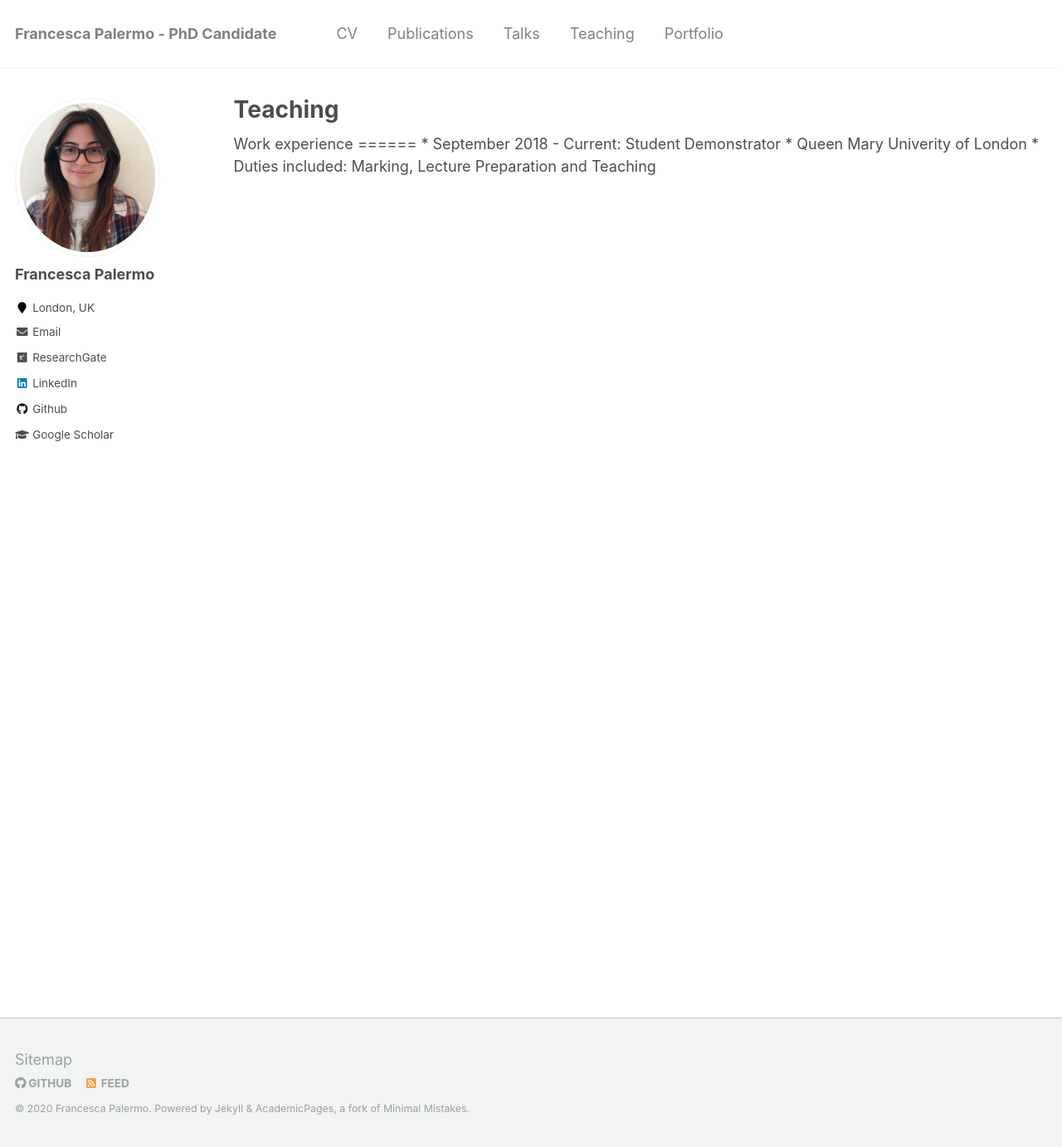
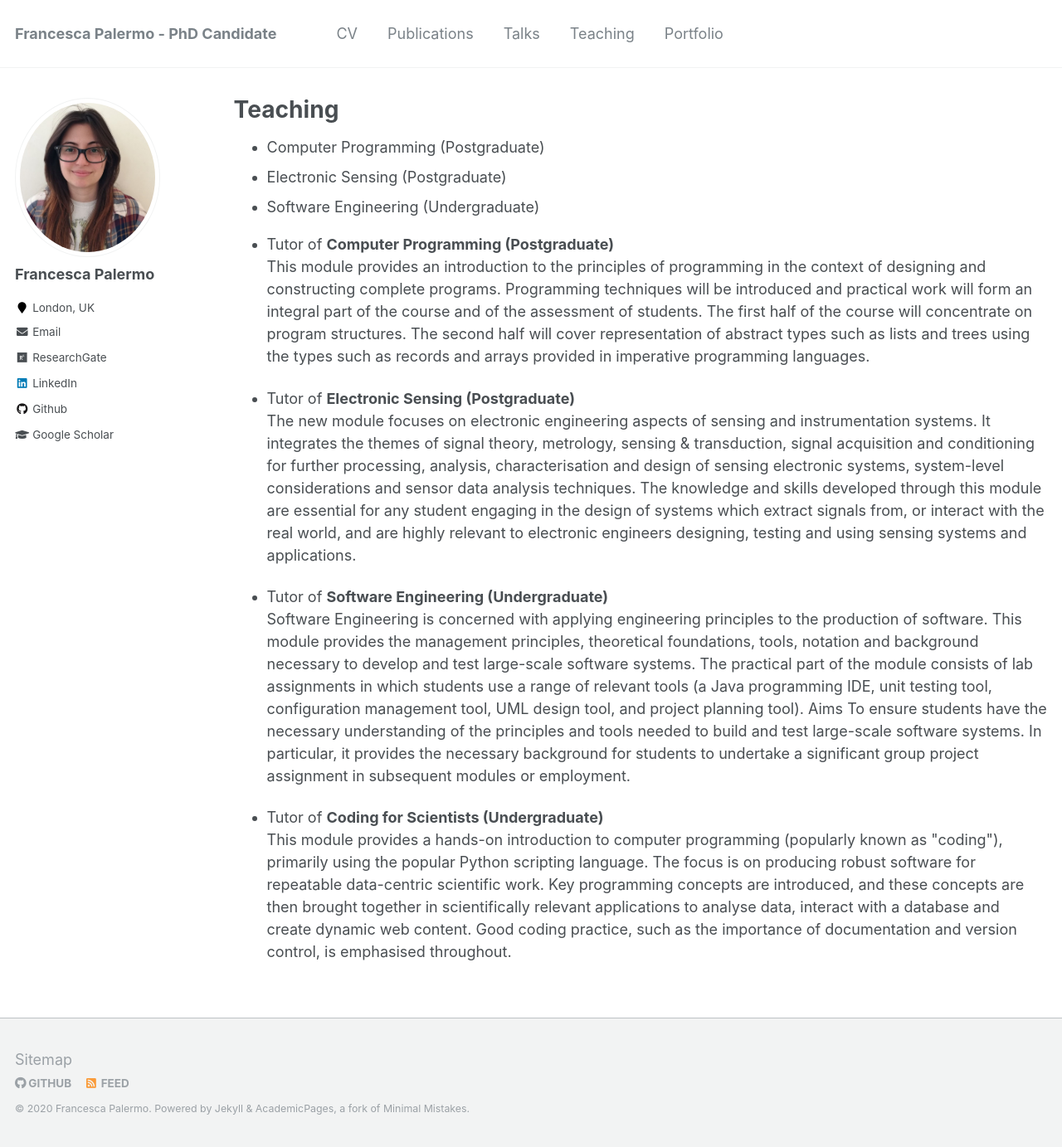
Before and after one commit to francescapalermo/francescapalermo.github.io, a Jekyll site: the page built from _pages/teaching.html, in a window 1280 px wide and 1383 px high. Shown: the whole window at 83% size. Built offline with Jekyll 4.4.1, drawn with Linux system fonts in a browser that asks for light colours.

Commit message:
Update teaching.html

```diff
--- a/_pages/teaching.html
+++ b/_pages/teaching.html
@@ -5,8 +5,27 @@ permalink: /teaching/
 author_profile: true
 ---
 
-Work experience
-======
-* September 2018 - Current: Student Demonstrator
-  * Queen Mary Univerity of London
-  * Duties included: Marking, Lecture Preparation and Teaching
+<ul>
+  <li>Computer Programming (Postgraduate)</li>
+  <li>Electronic Sensing (Postgraduate)</li>
+  <li>Software Engineering (Undergraduate)</li>
+</ul>
+
+<ul>
+	<li>
+		<p>Tutor of <b>Computer Programming (Postgraduate)</b><br/>
+		This module provides an introduction to the principles of programming in the context of designing and constructing complete programs. Programming techniques will be introduced and practical work will form an integral part of the course and of the assessment of students. The first half of the course will concentrate on program structures. The second half will cover representation of abstract types such as lists and trees using the types such as records and arrays provided in imperative programming languages.
+		</li>
+	<li>
+		<p>Tutor of <b>Electronic Sensing (Postgraduate)</b><br/>
+		The new module focuses on electronic engineering aspects of sensing and instrumentation systems. It integrates the themes of signal theory, metrology, sensing & transduction, signal acquisition and conditioning for further processing, analysis, characterisation and design of sensing electronic systems, system-level considerations and sensor data analysis techniques. The knowledge and skills developed through this module are essential for any student engaging in the design of systems which extract signals from, or interact with the real world, and are highly relevant to electronic engineers designing, testing and using sensing systems and applications.
+	</li>
+	<li>
+		<p>Tutor of <b>Software Engineering (Undergraduate)</b><br/>
+		Software Engineering is concerned with applying engineering principles to the production of software. This module provides the management principles, theoretical foundations, tools, notation and background necessary to develop and test large-scale software systems. The practical part of the module consists of lab assignments in which students use a range of relevant tools (a Java programming IDE, unit testing tool, configuration management tool, UML design tool, and project planning tool). Aims To ensure students have the necessary understanding of the principles and tools needed to build and test large-scale software systems. In particular, it provides the necessary background for students to undertake a significant group project assignment in subsequent modules or employment.
+	</li>
+	<li>
+		<p>Tutor of <b>Coding for Scientists (Undergraduate)</b><br/>
+		This module provides a hands-on introduction to computer programming (popularly known as "coding"), primarily using the popular Python scripting language. The focus is on producing robust software for repeatable data-centric scientific work. Key programming concepts are introduced, and these concepts are then brought together in scientifically relevant applications to analyse data, interact with a database and create dynamic web content. Good coding practice, such as the importance of documentation and version control, is emphasised throughout.
+	</li>
+</ul>
```
